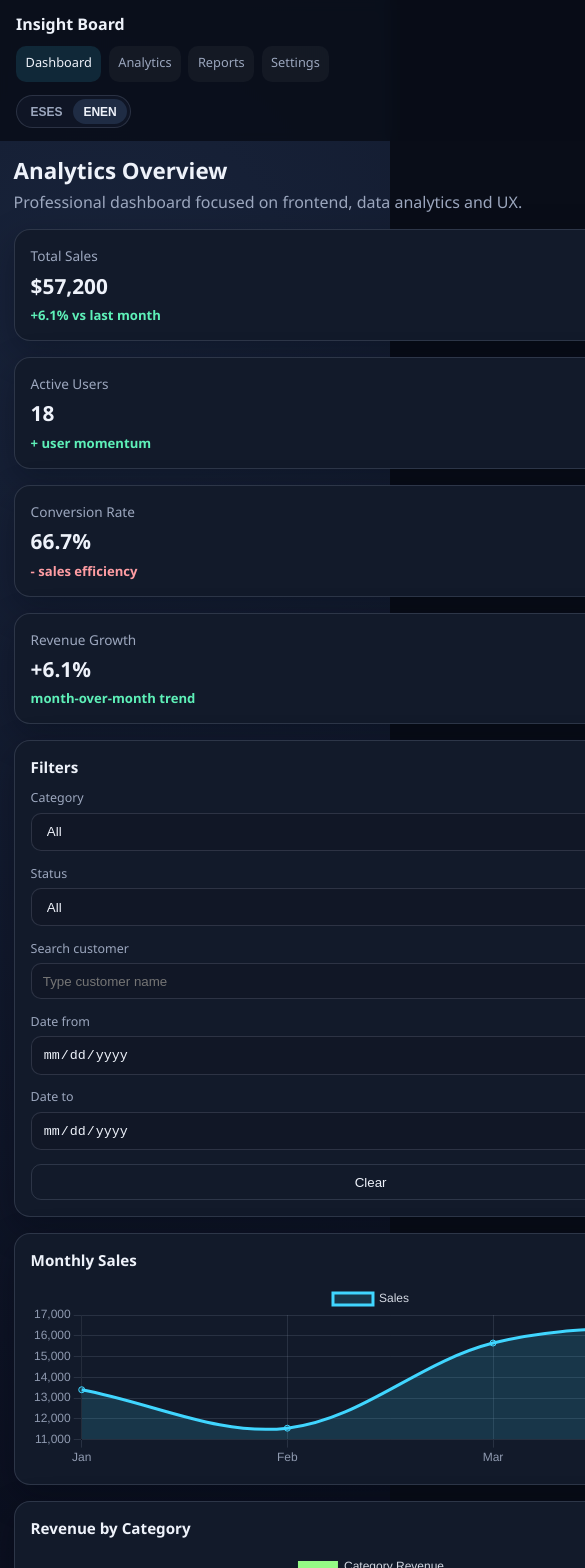
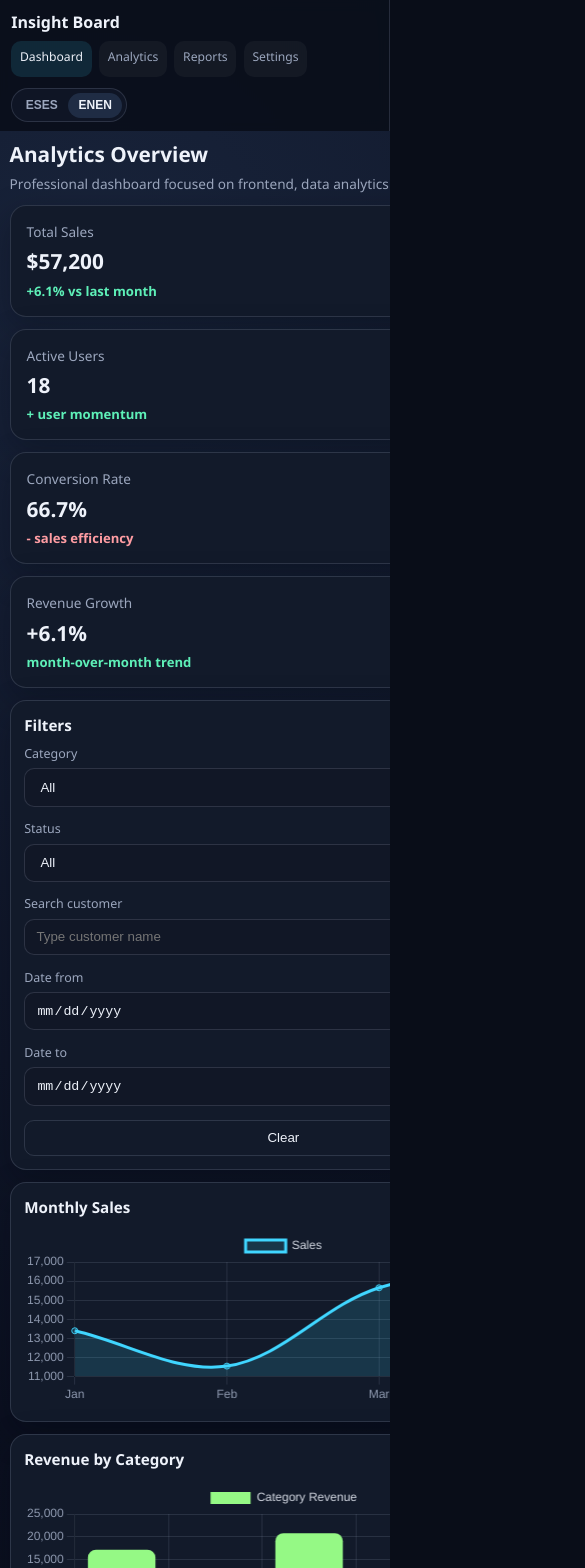
Before and after one commit to FelTor2002/insight-board, an Angular app: page /dashboard in a window 390 px wide. Shown: the top 1568 px of the page, 585 px wide, since content can reach past the window. Built offline with nearby package versions, Linux system fonts and the light colour scheme.

Commit message:
fix: refine mobile responsive layout with compact navigation and table

```diff
--- a/src/app/app.css
+++ b/src/app/app.css
@@ -8,6 +8,7 @@
   display: grid;
   grid-template-columns: 240px 1fr;
   background: radial-gradient(circle at 25% 10%, #18233a 0%, #0b1020 45%, #090d18 100%);
+  overflow-x: hidden;
 }
 
 .sidebar {
@@ -77,6 +78,7 @@
 .main-content {
   padding: 1.25rem;
   display: block;
+  min-width: 0;
 }
 
 @media (max-width: 1080px) {
@@ -142,8 +144,9 @@
     gap: 0.45rem;
     grid-column: 1 / -1;
     overflow-x: auto;
-    padding-bottom: 0.1rem;
+    padding-bottom: 0.2rem;
     -webkit-overflow-scrolling: touch;
+    scrollbar-width: thin;
   }
 
   .sidebar a {
@@ -154,7 +157,7 @@
   }
 
   .main-content {
-    padding: 0.85rem;
+    padding: 0.75rem;
   }
 
   .language-switch button {
@@ -174,7 +177,25 @@
 }
 
 @media (max-width: 560px) {
+  .sidebar {
+    padding: 0.7rem 0.7rem 0.55rem;
+    gap: 0.5rem;
+  }
+
+  .sidebar h1 {
+    font-size: 1rem;
+  }
+
   .sidebar p {
     display: none;
   }
+
+  .sidebar a {
+    font-size: 0.76rem;
+    padding: 0.4rem 0.55rem;
+  }
+
+  .main-content {
+    padding: 0.6rem;
+  }
 }
--- a/src/app/components/charts-panel/charts-panel.component.css
+++ b/src/app/components/charts-panel/charts-panel.component.css
@@ -46,14 +46,16 @@ canvas {
 @media (max-width: 768px) {
   .charts-grid {
     grid-template-columns: 1fr;
+    gap: 0.75rem;
   }
 
   .chart-card {
-    min-height: 250px;
+    min-height: 240px;
+    padding: 0.85rem;
   }
 
   .chart-canvas-wrap {
-    height: 185px;
+    height: 175px;
   }
 
   .chart-wide {
--- a/src/app/components/transactions-table/transactions-table.component.css
+++ b/src/app/components/transactions-table/transactions-table.component.css
@@ -81,4 +81,25 @@ th {
     flex-direction: column;
     align-items: flex-start;
   }
+
+  .table-shell {
+    padding: 0.8rem;
+  }
+
+  table {
+    min-width: 520px;
+  }
+
+  th,
+  td {
+    padding: 0.65rem 0.5rem;
+    font-size: 0.8rem;
+  }
+
+  th:nth-child(3),
+  td:nth-child(3),
+  th:nth-child(6),
+  td:nth-child(6) {
+    display: none;
+  }
 }
--- a/src/app/pages/dashboard-page/dashboard-page.component.css
+++ b/src/app/pages/dashboard-page/dashboard-page.component.css
@@ -39,7 +39,38 @@
 }
 
 @media (max-width: 720px) {
+  :host {
+    gap: 0.75rem;
+  }
+
+  .hero h2 {
+    font-size: 1.45rem;
+  }
+
+  .hero p {
+    font-size: 0.9rem;
+  }
+
+  .panel {
+    padding: 0.85rem;
+  }
+
+  .panel h3 {
+    margin-bottom: 0.65rem;
+  }
+
   .kpi-grid {
     grid-template-columns: 1fr;
+    gap: 0.75rem;
   }
 }
+
+@media (max-width: 560px) {
+  .hero h2 {
+    font-size: 1.3rem;
+  }
+
+  .hero p {
+    font-size: 0.85rem;
+  }
+}
```
